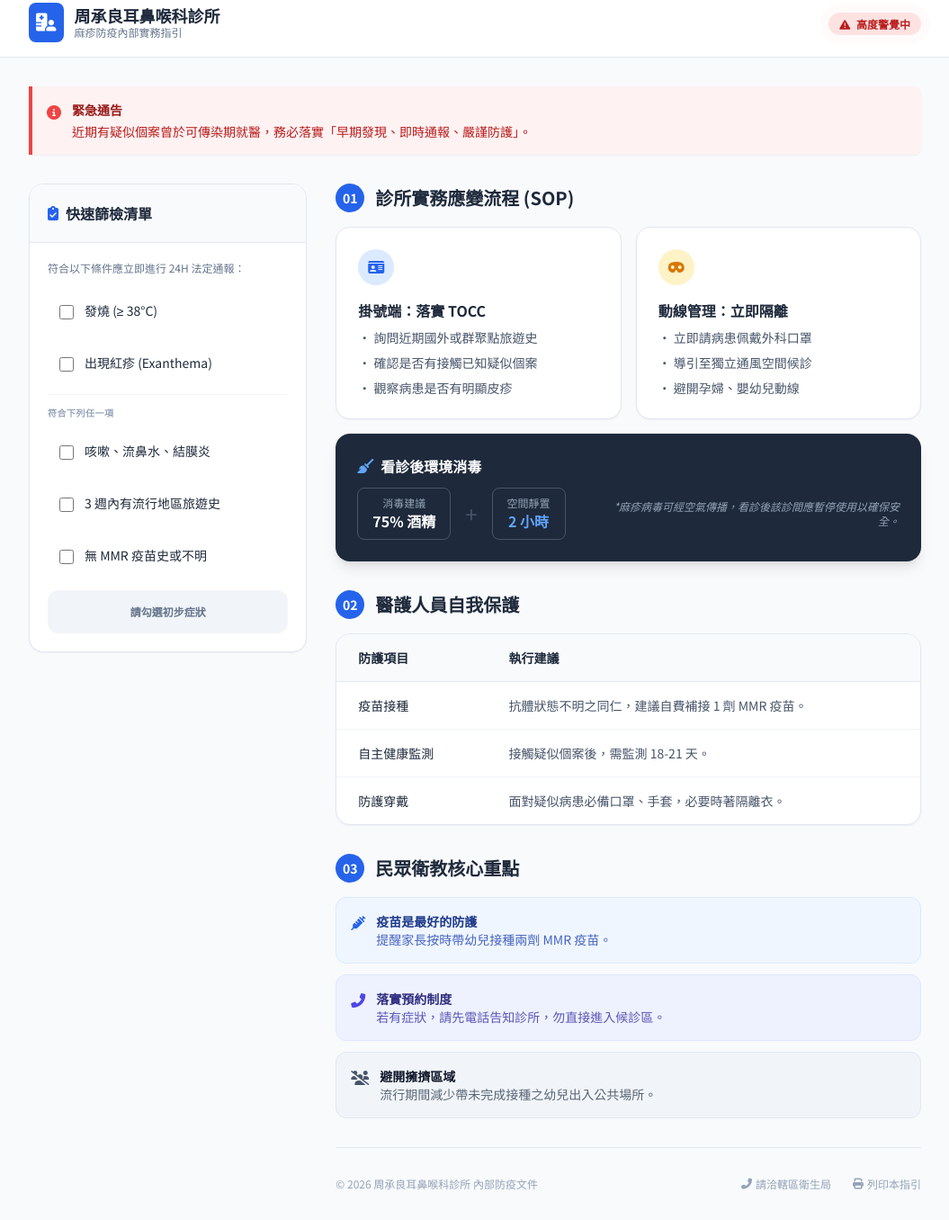
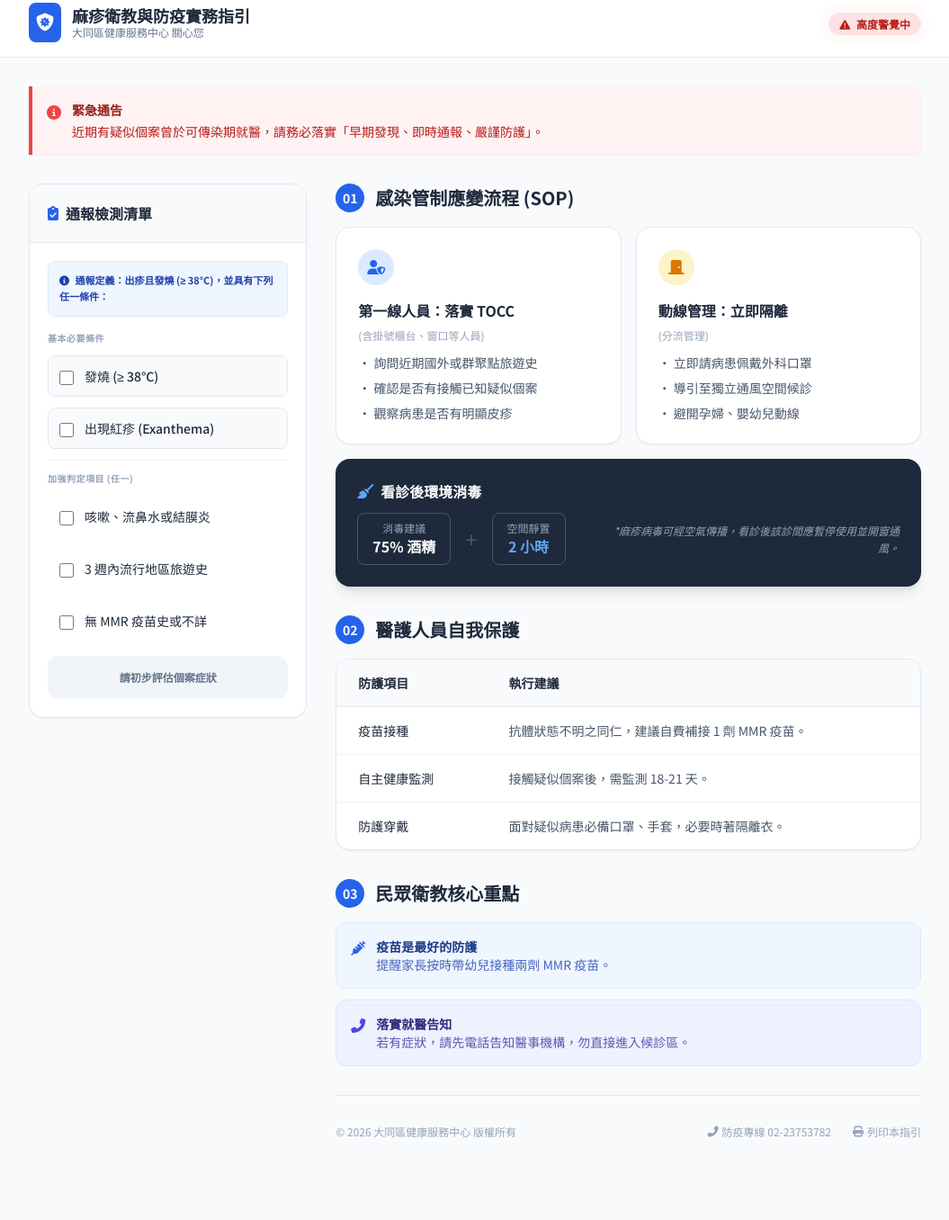
Before and after one commit to datong6653/MMR, a plain HTML site: page index.html in a window 1280 px wide. Shown: the part 13-1369 px from the top of the page at 90% size, without its empty margins (112-1167 px from the left). After the commit the page ends 1311 px from the top, so only its background shows below. Drawn offline with nearby package versions, Linux system fonts and the light colour scheme.

Commit message:
Update index.html

```diff
--- a/index.html
+++ b/index.html
@@ -3,7 +3,7 @@
 <head>
     <meta charset="UTF-8">
     <meta name="viewport" content="width=device-width, initial-scale=1.0">
-    <title>麻疹防治衛教宣導 - 周承良耳鼻喉科診所</title>
+    <title>麻疹防治衛教宣導 - 大同區健康服務中心</title>
     <script src="https://cdn.tailwindcss.com"></script>
     <link rel="stylesheet" href="https://cdnjs.cloudflare.com/ajax/libs/font-awesome/6.4.0/css/all.min.css">
     <style>
@@ -32,11 +32,11 @@
         <div class="max-w-5xl mx-auto px-4 py-4 flex justify-between items-center">
             <div class="flex items-center space-x-3">
                 <div class="bg-blue-600 p-2 rounded-lg">
-                    <i class="fas fa-hospital-user text-white text-xl"></i>
+                    <i class="fas fa-shield-virus text-white text-xl"></i>
                 </div>
                 <div>
-                    <h1 class="font-bold text-lg leading-tight">周承良耳鼻喉科診所</h1>
-                    <p class="text-xs text-slate-500">麻疹防疫內部實務指引</p>
+                    <h1 class="font-bold text-lg leading-tight">麻疹衛教與防疫實務指引</h1>
+                    <p class="text-xs text-slate-500">大同區健康服務中心 關心您</p>
                 </div>
             </div>
             <div class="hidden md:block">
@@ -56,7 +56,7 @@
                 </div>
                 <div class="ml-3">
                     <h3 class="text-sm font-bold text-red-800">緊急通告</h3>
-                    <p class="text-sm text-red-700 mt-1">近期有疑似個案曾於可傳染期就醫，務必落實「早期發現、即時通報、嚴謹防護」。</p>
+                    <p class="text-sm text-red-700 mt-1">近期有疑似個案曾於可傳染期就醫，請務必落實「早期發現、即時通報、嚴謹防護」。</p>
                 </div>
             </div>
         </div>
@@ -68,39 +68,48 @@
                 <div class="bg-white rounded-2xl shadow-sm border border-slate-200 overflow-hidden sticky top-24">
                     <div class="p-5 bg-slate-50 border-b border-slate-200">
                         <h2 class="font-bold flex items-center">
-                            <i class="fas fa-clipboard-check text-blue-600 mr-2"></i> 快速篩檢清單
+                            <i class="fas fa-clipboard-check text-blue-600 mr-2"></i> 通報檢測清單
                         </h2>
                     </div>
                     <div class="p-5 space-y-4">
-                        <p class="text-xs text-slate-500 mb-4">符合以下條件應立即進行 24H 法定通報：</p>
+                        <div class="bg-blue-50 p-3 rounded-lg border border-blue-100 mb-2">
+                            <p class="text-[11px] font-bold text-blue-800 leading-relaxed">
+                                <i class="fas fa-info-circle mr-1"></i> 通報定義：出疹且發燒 (&ge; 38&deg;C)，並具有下列任一條件：
+                            </p>
+                        </div>
 
                         <div class="space-y-3">
+                            <p class="text-[10px] uppercase tracking-wider text-slate-400 font-bold">基本必要條件</p>
+                            <label class="flex items-start space-x-3 p-3 rounded-lg bg-slate-50 border border-slate-200 cursor-pointer">
+                                <input type="checkbox" id="cond_fever" class="mt-1 h-4 w-4 text-blue-600 rounded">
+                                <span class="text-sm font-medium">發燒 (&ge; 38&deg;C)</span>
+                            </label>
+                            <label class="flex items-start space-x-3 p-3 rounded-lg bg-slate-50 border border-slate-200 cursor-pointer">
+                                <input type="checkbox" id="cond_rash" class="mt-1 h-4 w-4 text-blue-600 rounded">
+                                <span class="text-sm font-medium">出現紅疹 (Exanthema)</span>
+                            </label>
+
+                            <div class="h-px bg-slate-100 my-2"></div>
+
+                            <p class="text-[10px] uppercase tracking-wider text-slate-400 font-bold">加強判定項目 (任一)</p>
                             <label class="flex items-start space-x-3 p-3 rounded-lg hover:bg-slate-50 border border-transparent hover:border-slate-200 transition-all cursor-pointer">
-                                <input type="checkbox" class="mt-1 h-4 w-4 text-blue-600 rounded">
-                                <span class="text-sm">發燒 (&ge; 38&deg;C)</span>
+                                <input type="checkbox" class="extra-cond mt-1 h-4 w-4 text-blue-600 rounded">
+                                <span class="text-sm">咳嗽、流鼻水或結膜炎</span>
                             </label>
                             <label class="flex items-start space-x-3 p-3 rounded-lg hover:bg-slate-50 border border-transparent hover:border-slate-200 transition-all cursor-pointer">
-                                <input type="checkbox" class="mt-1 h-4 w-4 text-blue-600 rounded">
-                                <span class="text-sm">出現紅疹 (Exanthema)</span>
-                            </label>
-                            <div class="h-px bg-slate-100 my-2"></div>
-                            <p class="text-[10px] uppercase tracking-wider text-slate-400 font-bold">符合下列任一項</p>
-                            <label class="flex items-start space-x-3 p-3 rounded-lg hover:bg-slate-50 border border-transparent hover:border-slate-200 transition-all cursor-pointer">
-                                <input type="checkbox" class="mt-1 h-4 w-4 text-blue-600 rounded">
-                                <span class="text-sm">咳嗽、流鼻水、結膜炎</span>
+                                <input type="checkbox" class="extra-cond mt-1 h-4 w-4 text-blue-600 rounded">
+                                <span class="text-sm">3 週內流行地區旅遊史</span>
                             </label>
                             <label class="flex items-start space-x-3 p-3 rounded-lg hover:bg-slate-50 border border-transparent hover:border-slate-200 transition-all cursor-pointer">
-                                <input type="checkbox" class="mt-1 h-4 w-4 text-blue-600 rounded">
-                                <span class="text-sm">3 週內有流行地區旅遊史</span>
-                            </label>
-                            <label class="flex items-start space-x-3 p-3 rounded-lg hover:bg-slate-50 border border-transparent hover:border-slate-200 transition-all cursor-pointer">
-                                <input type="checkbox" class="mt-1 h-4 w-4 text-blue-600 rounded">
-                                <span class="text-sm">無 MMR 疫苗史或不明</span>
+                                <input type="checkbox" class="extra-cond mt-1 h-4 w-4 text-blue-600 rounded">
+                                <span class="text-sm">無 MMR 疫苗史或不詳</span>
                             </label>
                         </div>
 
-                        <div id="statusBox" class="mt-6 p-4 rounded-xl bg-slate-100 text-center transition-all">
-                            <p class="text-xs font-bold text-slate-500">請勾選初步症狀</p>
+                        <div id="statusBox" class="mt-6 transition-all">
+                            <div class="p-4 rounded-xl bg-slate-100 text-center">
+                                <p class="text-xs font-bold text-slate-500">請初步評估個案症狀</p>
+                            </div>
                         </div>
                     </div>
                 </div>
@@ -109,18 +118,19 @@
             <!-- Main Content Area -->
             <div class="lg:col-span-2 space-y-8">
 
-                <!-- Section 2: SOP -->
+                <!-- Section 1: SOP -->
                 <section>
                     <h2 class="text-xl font-bold mb-4 flex items-center">
                         <span class="bg-blue-600 text-white w-8 h-8 rounded-full flex items-center justify-center mr-3 text-sm">01</span>
-                        診所實務應變流程 (SOP)
+                        感染管制應變流程 (SOP)
                     </h2>
                     <div class="grid grid-cols-1 md:grid-cols-2 gap-4">
                         <div class="bg-white p-6 rounded-2xl shadow-sm border border-slate-200">
                             <div class="w-10 h-10 bg-blue-100 text-blue-600 rounded-full flex items-center justify-center mb-4">
-                                <i class="fas fa-id-card"></i>
+                                <i class="fas fa-user-shield"></i>
                             </div>
-                            <h3 class="font-bold mb-2">掛號端：落實 TOCC</h3>
+                            <h3 class="font-bold mb-2">第一線人員：落實 TOCC</h3>
+                            <p class="text-xs text-slate-400 mb-3">(含掛號櫃台、窗口等人員)</p>
                             <ul class="text-sm text-slate-600 space-y-2">
                                 <li>• 詢問近期國外或群聚點旅遊史</li>
                                 <li>• 確認是否有接觸已知疑似個案</li>
@@ -129,9 +139,10 @@
                         </div>
                         <div class="bg-white p-6 rounded-2xl shadow-sm border border-slate-200">
                             <div class="w-10 h-10 bg-amber-100 text-amber-600 rounded-full flex items-center justify-center mb-4">
-                                <i class="fas fa-mask"></i>
+                                <i class="fas fa-door-closed"></i>
                             </div>
                             <h3 class="font-bold mb-2">動線管理：立即隔離</h3>
+                            <p class="text-xs text-slate-400 mb-3">(分流管理)</p>
                             <ul class="text-sm text-slate-600 space-y-2">
                                 <li>• 立即請病患佩戴外科口罩</li>
                                 <li>• 導引至獨立通風空間候診</li>
@@ -156,14 +167,14 @@
                                     <p class="font-bold text-blue-400">2 小時</p>
                                 </div>
                             </div>
-                            <p class="text-xs text-slate-400 max-w-xs italic text-center md:text-right">
-                                *麻疹病毒可經空氣傳播，看診後該診間應暫停使用以確保安全。
+                            <p class="text-xs text-slate-400 max-w-xs italic text-center md:text-right leading-relaxed">
+                                *麻疹病毒可經空氣傳播，看診後該診間應暫停使用並開窗通風。
                             </p>
                         </div>
                     </div>
                 </section>
 
-                <!-- Section 3: Staff Health -->
+                <!-- Section 2: Staff -->
                 <section>
                     <h2 class="text-xl font-bold mb-4 flex items-center">
                         <span class="bg-blue-600 text-white w-8 h-8 rounded-full flex items-center justify-center mr-3 text-sm">02</span>
@@ -195,7 +206,7 @@
                     </div>
                 </section>
 
-                <!-- Section 4: Public Education -->
+                <!-- Section 3: Health Education -->
                 <section>
                     <h2 class="text-xl font-bold mb-4 flex items-center">
                         <span class="bg-blue-600 text-white w-8 h-8 rounded-full flex items-center justify-center mr-3 text-sm">03</span>
@@ -212,25 +223,18 @@
                         <div class="flex items-start bg-indigo-50 p-4 rounded-xl border border-indigo-100">
                             <i class="fas fa-phone-alt text-indigo-600 mt-1 mr-3"></i>
                             <div>
-                                <h4 class="font-bold text-sm text-indigo-900">落實預約制度</h4>
-                                <p class="text-sm text-indigo-800 opacity-80">若有症狀，請先電話告知診所，勿直接進入候診區。</p>
-                            </div>
-                        </div>
-                        <div class="flex items-start bg-slate-100 p-4 rounded-xl border border-slate-200">
-                            <i class="fas fa-users-slash text-slate-600 mt-1 mr-3"></i>
-                            <div>
-                                <h4 class="font-bold text-sm text-slate-900">避開擁擠區域</h4>
-                                <p class="text-sm text-slate-700 opacity-80">流行期間減少帶未完成接種之幼兒出入公共場所。</p>
+                                <h4 class="font-bold text-sm text-indigo-900">落實就醫告知</h4>
+                                <p class="text-sm text-indigo-800 opacity-80">若有症狀，請先電話告知醫事機構，勿直接進入候診區。</p>
                             </div>
                         </div>
                     </div>
                 </section>
 
-                <!-- Footer Disclaimer -->
+                <!-- Footer -->
                 <footer class="pt-8 border-t border-slate-200 flex flex-col md:flex-row justify-between items-center text-xs text-slate-400 space-y-4 md:space-y-0">
-                    <p>© 2026 周承良耳鼻喉科診所 內部防疫文件</p>
+                    <p>© 2026 大同區健康服務中心 版權所有</p>
                     <div class="flex space-x-6">
-                        <span class="flex items-center"><i class="fas fa-phone-alt mr-1"></i> 請洽轄區衛生局</span>
+                        <span class="flex items-center"><i class="fas fa-phone-alt mr-1"></i> 防疫專線 02-23753782</span>
                         <span class="flex items-center"><i class="fas fa-print mr-1 cursor-pointer"></i> 列印本指引</span>
                     </div>
                 </footer>
@@ -239,32 +243,57 @@
     </main>
 
     <script>
-        // Simple Interaction Logic
-        const checkboxes = document.querySelectorAll('input[type="checkbox"]');
+        const condFever = document.getElementById('cond_fever');
+        const condRash = document.getElementById('cond_rash');
+        const extraConds = document.querySelectorAll('.extra-cond');
         const statusBox = document.getElementById('statusBox');
 
-        checkboxes.forEach(cb => {
-            cb.addEventListener('change', () => {
-                const checkedCount = document.querySelectorAll('input[type="checkbox"]:checked').length;
+        function updateStatus() {
+            const isFever = condFever.checked;
+            const isRash = condRash.checked;
+            let extraChecked = 0;
+            extraConds.forEach(c => { if(c.checked) extraChecked++; });
 
-                if (checkedCount === 0) {
-                    statusBox.className = "mt-6 p-4 rounded-xl bg-slate-100 text-center transition-all";
-                    statusBox.innerHTML = '<p class="text-xs font-bold text-slate-500">請勾選初步症狀</p>';
-                } else if (checkedCount >= 3) {
-                    statusBox.className = "mt-6 p-4 rounded-xl bg-red-100 border border-red-200 text-center transition-all shadow-md";
-                    statusBox.innerHTML = '<p class="text-sm font-bold text-red-700"><i class="fas fa-exclamation-circle mr-1"></i> 高度疑似！請啟動 SOP 並立即通報</p>';
-                } else {
-                    statusBox.className = "mt-6 p-4 rounded-xl bg-blue-50 border border-blue-100 text-center transition-all";
-                    statusBox.innerHTML = '<p class="text-sm font-bold text-blue-700">密切觀察並持續評估</p>';
-                }
-            });
-        });
+            if (!isFever && !isRash && extraChecked === 0) {
+                statusBox.innerHTML = `
+                    <div class="p-4 rounded-xl bg-slate-100 text-center">
+                        <p class="text-xs font-bold text-slate-500">請初步評估個案症狀</p>
+                    </div>
+                `;
+            } else if (isFever && isRash && extraChecked > 0) {
+                statusBox.innerHTML = `
+                    <div class="p-4 rounded-xl bg-red-100 border border-red-200 shadow-md">
+                        <p class="text-sm font-bold text-red-700 mb-3"><i class="fas fa-exclamation-circle mr-1"></i> 高度疑似！請啟動 SOP 並立即通報</p>
+                        <div class="text-left space-y-3">
+                            <div class="p-2 bg-white rounded border border-red-100">
+                                <p class="text-[10px] font-bold text-red-500 uppercase">方式一：線上通報 (優先)</p>
+                                <p class="text-xs text-slate-600">透過健保 VPN 免帳號通報入口進行登錄。</p>
+                            </div>
+                            <div class="p-2 bg-white rounded border border-red-100">
+                                <p class="text-[10px] font-bold text-red-500 uppercase">方式二：傳真通報</p>
+                                <p class="text-xs text-slate-600">報告單傳真至：<strong class="text-red-700">02-23611487</strong></p>
+                                <p class="text-[10px] text-slate-500 mt-1 italic">傳真後請致電防疫專線確認收到。</p>
+                            </div>
+                        </div>
+                    </div>
+                `;
+            } else if ((isFever || isRash) || extraChecked > 0) {
+                statusBox.innerHTML = `
+                    <div class="p-4 rounded-xl bg-blue-50 border border-blue-100 text-center">
+                        <p class="text-sm font-bold text-blue-700">未達法定通報標準</p>
+                        <p class="text-[10px] text-blue-600 mt-1 italic">建議持續監測臨床表徵</p>
+                    </div>
+                `;
+            }
+        }
 
-        // Add Print functionality to buttons
+        condFever.addEventListener('change', updateStatus);
+        condRash.addEventListener('change', updateStatus);
+        extraConds.forEach(c => c.addEventListener('change', updateStatus));
+
         document.querySelector('.fa-print').parentElement.addEventListener('click', () => {
             window.print();
         });
     </script>
 </body>
-
 </html>
```
